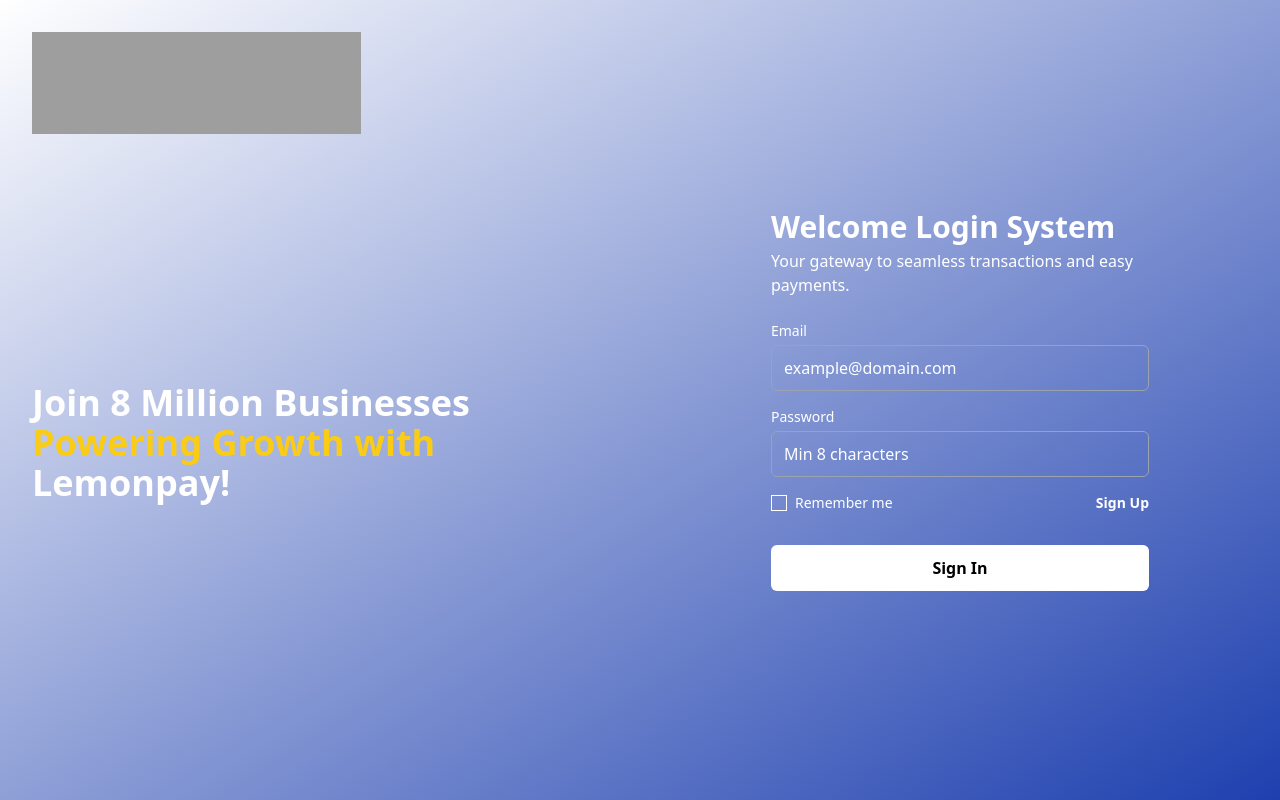
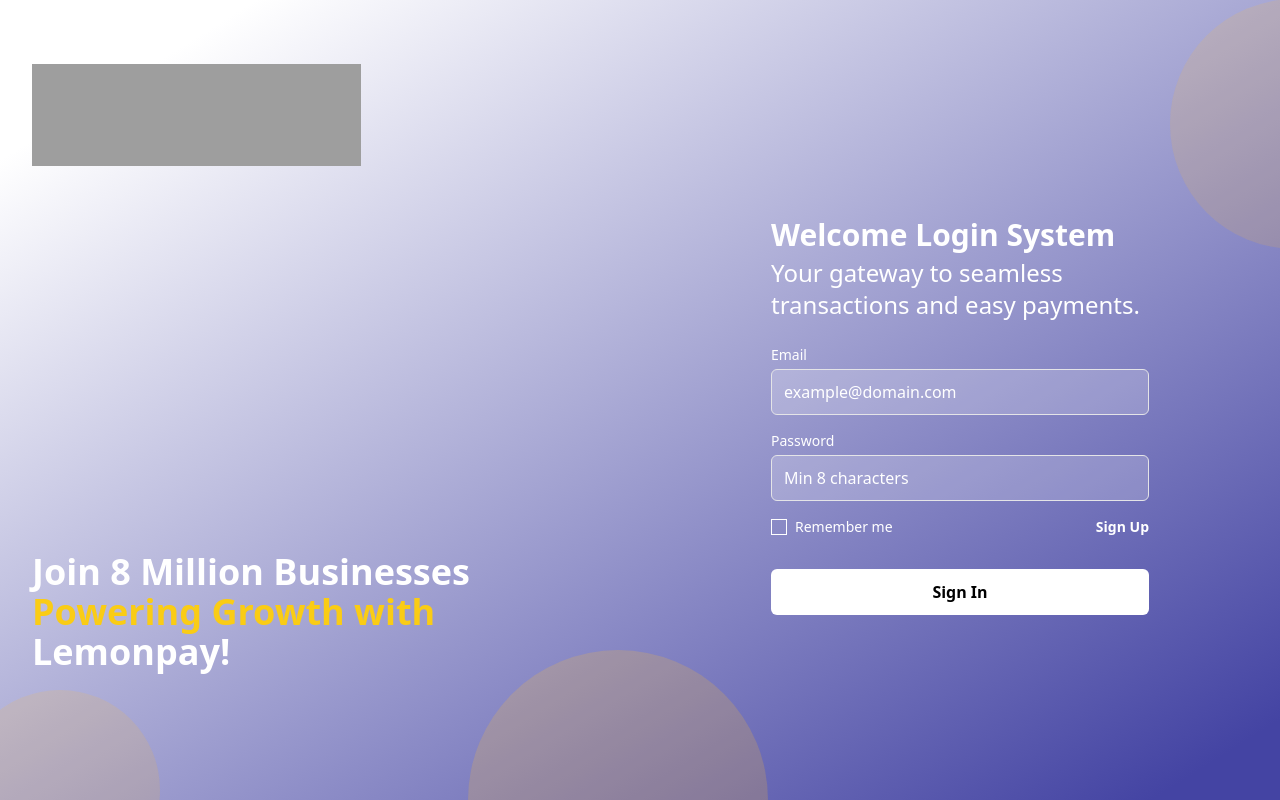
Before and after one commit to RajalakshmiR24/Task_Management, a React (Create React App) app in the folder client/: page / in a window 1280 px wide. Built offline with nearby package versions, Linux system fonts and the light colour scheme; grey boxes are pictures that could not be loaded.

Commit message:
update Auth responsiveness

```diff
--- a/client/package.json
+++ b/client/package.json
@@ -9,6 +9,7 @@
     "@testing-library/user-event": "^13.5.0",
     "ajv": "^6.12.6",
     "ajv-keywords": "^3.5.2",
+    "lucide-react": "^0.503.0",
     "react": "^19.1.0",
     "react-dom": "^19.1.0",
     "react-router-dom": "^7.5.2",
--- a/client/src/Auth/auth.jsx
+++ b/client/src/Auth/auth.jsx
@@ -1,13 +1,13 @@
-import React, { useState } from 'react';
-import logo from '../assets/lemonpay.png';
-import AuthForm from '../Components/Form';
+import React, { useState } from "react";
+import logo from "../assets/lemonpay.png";
+import AuthForm from "../Components/Form";
 
 const Auth = () => {
   const [isSignUp, setIsSignUp] = useState(false);
   const [formData, setFormData] = useState({
-    email: '',
-    password: '',
-    confirmPassword: '',
+    email: "",
+    password: "",
+    confirmPassword: "",
   });
 
   const handleChange = (e) => {
@@ -17,43 +17,54 @@
   const handleSubmit = (e) => {
     e.preventDefault();
     if (isSignUp) {
-      console.log('Signing up with:', formData);
+      console.log("Signing up with:", formData);
     } else {
-      console.log('Signing in with:', formData);
+      console.log("Signing in with:", formData);
     }
   };
 
   const toggleMode = () => {
     setIsSignUp((prev) => !prev);
-    setFormData({ email: '', password: '', confirmPassword: '' });
+    setFormData({ email: "", password: "", confirmPassword: "" });
   };
 
   return (
-<div className="flex min-h-screen bg-gradient-to-br from-white to-blue-800">
-  <div className="w-1/2 p-8 flex flex-col">
-    <img src={logo} alt="Lemonpay" className="w-[329px] h-[102px]" />
+    <div className="relative flex flex-col md:flex-row min-h-screen bg-[linear-gradient(to_top_left,#4444A3_5%,white_90%)] overflow-hidden pt-16 sm:pt-8">
+      {/* Yellow Circles */}
+      <div className="absolute w-[250px] h-[250px] bg-[#FDBC31] rounded-full top-[-40px] right-[-140px] opacity-15 z-0 md:right-[-140px] md:top-[-1px] sm:right-[-20px] sm:top-[10px]"></div>
+      <div className="absolute w-[200px] h-[200px] bg-[#FDBC31] rounded-full bottom-[-90px] left-[-70px] opacity-15 z-0 sm:left-[-40px]"></div>
+      <div className="absolute w-[300px] h-[300px] bg-[#FDBC31] rounded-full bottom-[-150px] right-[40%] opacity-20 hidden md:block z-0"></div>
 
-    <div className="flex flex-col justify-center flex-grow">
-      <h1 className="text-4xl font-bold mb-4 text-white">
+      {/* Left Section */}
+      <div className="w-full md:w-1/2 p-8 flex flex-col items-center md:items-start text-center md:text-left z-10">
+        <img
+          src={logo}
+          alt="Lemonpay"
+          className="w-[200px] md:w-[329px] h-auto md:h-[102px] mx-auto md:mx-0"
+        />
+        <div className="flex flex-col justify-end flex-grow mt-8 md:mt-0">
+          <h1 className="text-3xl md:text-4xl font-bold mb-10 md:mb-24 text-white hidden md:block">
             Join 8 Million Businesses <br />
-        <span className="text-yellow-400">Powering Growth with</span> Lemonpay!
+            <span className="text-yellow-400">Powering Growth with</span>{" "}
+            Lemonpay!
           </h1>
         </div>
       </div>
 
-  <div className="w-1/2 flex items-center justify-center p-10">
+      {/* Right Section */}
+      <div className="w-full md:w-1/2 flex items-center justify-center p-10 md:p-10 z-10">
         <div className="w-full max-w-[378px] bg-transparent">
           <div className="mb-6">
-    <h2 className="text-3xl font-bold text-white">
-      {isSignUp ? 'Welcome Sign Up System' : 'Welcome Login System'}
+            <h2 className="text-3xl md:text-3xl font-semibold text-white">
+              {isSignUp ? "Welcome Sign Up System" : "Welcome Login System"}
             </h2>
-    <p className="text-white mt-1">
+            <p className="text-white mt-1 text-2xl font-thin md:text-2xl">
               Your gateway to seamless transactions and easy payments.
             </p>
           </div>
 
           <AuthForm
-    type={isSignUp ? 'signUp' : 'signIn'}
+            type={isSignUp ? "signUp" : "signIn"}
             email={formData.email}
             password={formData.password}
             confirmPassword={formData.confirmPassword}
@@ -63,10 +74,8 @@
             toggleMode={toggleMode}
           />
         </div>
-
       </div>
     </div>
-
   );
 };
 
--- a/client/src/Components/Form.jsx
+++ b/client/src/Components/Form.jsx
@@ -1,4 +1,5 @@
-import React from "react";
+import React, { useState } from "react";
+import { Eye, EyeOff } from "lucide-react";
 
 const AuthForm = ({
   type,
@@ -10,12 +11,23 @@
   showConfirmPassword,
   toggleMode,
 }) => {
+  const [showPassword, setShowPassword] = useState(false);
+  const [showConfirm, setShowConfirm] = useState(false);
+
+  const focusShadow =
+  "focus:shadow-md focus:shadow-yellow-400/90 focus:outline-none ";
+
+
+  const inputClasses =
+    "w-full h-[46.3px] rounded-md bg-white bg-opacity-20 border border-[#E4E4E7] px-3 text-white placeholder-white focus:outline-none";
+
   return (
     <form
       onSubmit={onSubmit}
       className="flex flex-col gap-4 max-w-[378px] w-full mx-auto"
       autoComplete="off"
     >
+      {/* Email */}
       <div className="flex flex-col">
         <label className="text-sm font-medium text-white mb-1">Email</label>
         <input
@@ -25,45 +37,64 @@
           onChange={onChange}
           required
           autoComplete="off"
-          className="w-full h-[46.3px] rounded-md bg-transparent border border-gray-400 px-3 text-zinc-200 placeholder-white focus:outline-none focus:ring-2 focus:ring-blue-500"
+          className={`${inputClasses} ${focusShadow}`}
           placeholder="example@domain.com"
         />
       </div>
 
-      <div className="flex flex-col">
+      {/* Password */}
+      <div className="flex flex-col relative">
         <label className="text-sm font-medium text-white mb-1">Password</label>
         <input
-          type="password"
+          type={showPassword ? "text" : "password"}
           name="password"
           value={password}
           onChange={onChange}
           required
           minLength={8}
           autoComplete="off"
-          className="w-full h-[46.3px] rounded-md bg-transparent border border-gray-400 px-3 text-zinc-200 placeholder-white focus:outline-none focus:ring-2 focus:ring-blue-500"
+          className={`${inputClasses} ${focusShadow}`}
           placeholder="Min 8 characters"
         />
+        {password && (
+          <div
+            className="absolute right-3 top-[38px] cursor-pointer text-white"
+            onClick={() => setShowPassword((prev) => !prev)}
+          >
+            {showPassword ? <EyeOff size={18} /> : <Eye size={18} />}
+          </div>
+        )}
       </div>
 
+      {/* Confirm Password */}
       {showConfirmPassword && (
-        <div className="flex flex-col">
+        <div className="flex flex-col relative">
           <label className="text-sm font-medium text-white mb-1">
             Confirm Password
           </label>
           <input
-            type="password"
+            type={showConfirm ? "text" : "password"}
             name="confirmPassword"
             value={confirmPassword}
             onChange={onChange}
             required
             minLength={8}
             autoComplete="off"
-            className="w-full h-[46.3px] rounded-md bg-transparent border border-gray-400 px-3 text-zinc-200 placeholder-white focus:outline-none focus:ring-2 focus:ring-blue-500"
+            className={`${inputClasses} ${focusShadow}`}
             placeholder="Min 8 characters"
           />
+          {confirmPassword && (
+            <div
+              className="absolute right-3 top-[38px] cursor-pointer text-white"
+              onClick={() => setShowConfirm((prev) => !prev)}
+            >
+              {showConfirm ? <EyeOff size={18} /> : <Eye size={18} />}
+            </div>
+          )}
         </div>
       )}
 
+      {/* Remember Me + Toggle Mode */}
       <div className="flex items-center justify-between w-full">
         <div className="flex items-center gap-2">
           <input
@@ -82,6 +113,7 @@
         </button>
       </div>
 
+      {/* Submit */}
       <button
         type="submit"
         className="mt-4 w-full h-[46.3px] rounded-md bg-white font-semibold text-black hover:bg-gray-200 transition"
```
Also changed, not shown: 1 other file (tests, documents, lock files or other folders). Lines whose indentation alone changed are shown as unchanged.
